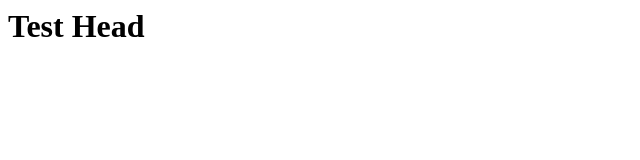
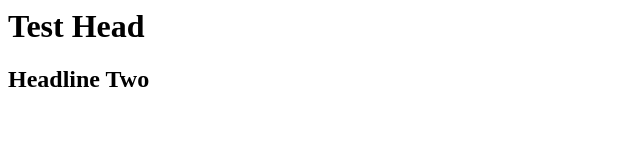
Before and after one commit to raghuramn89/pythonScripts, a plain HTML site: page index.html in a window 1280 px wide. Shown: the whole page, without its empty margins (0-640 px from the left). Drawn offline with Linux system fonts and the light colour scheme.

Commit message:
heading two added

```diff
--- a/index.html
+++ b/index.html
@@ -1,3 +1,4 @@
 <html>
 <h1> Test Head </h1>
+<h2> Headline Two </h2>
 </html>
```
